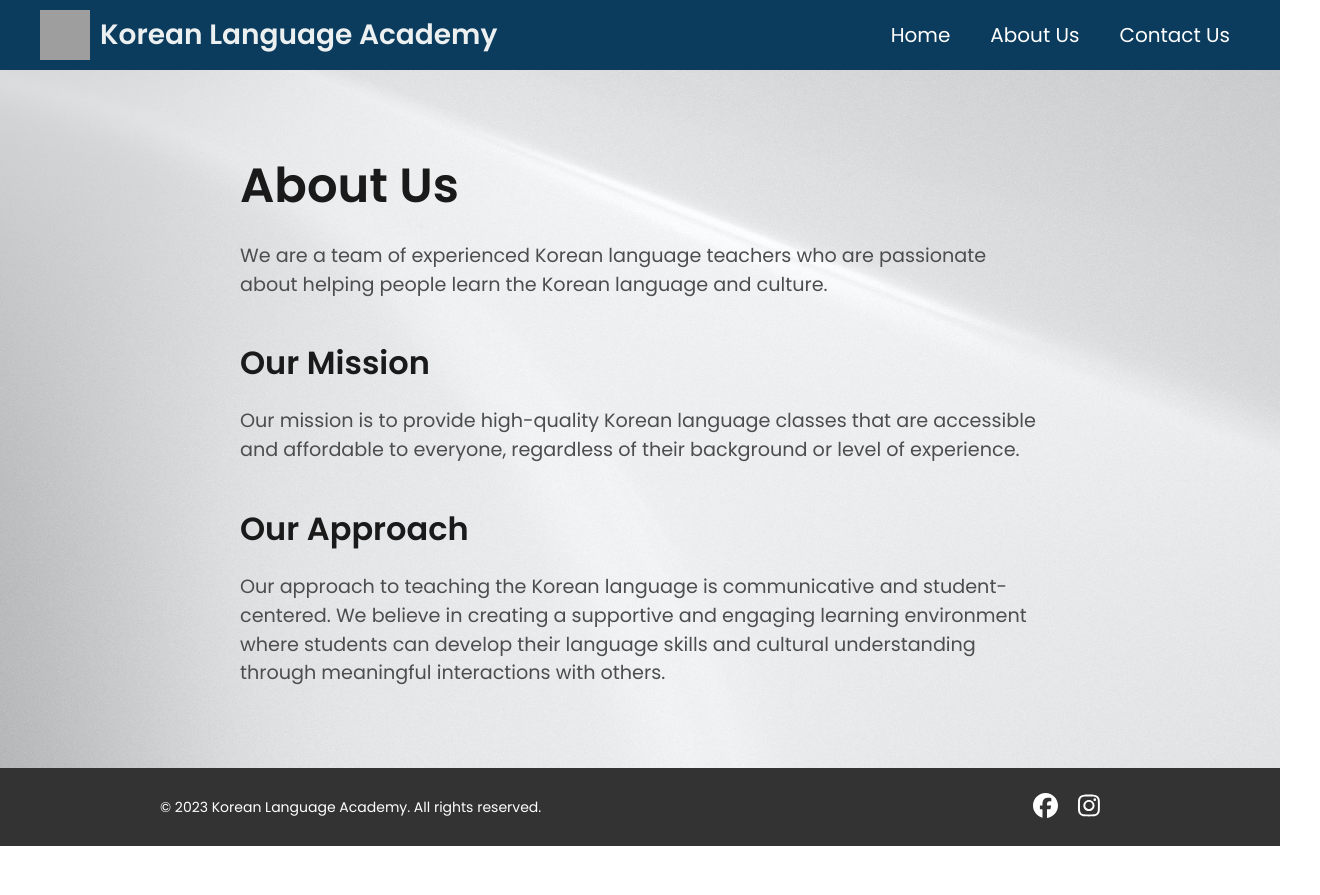
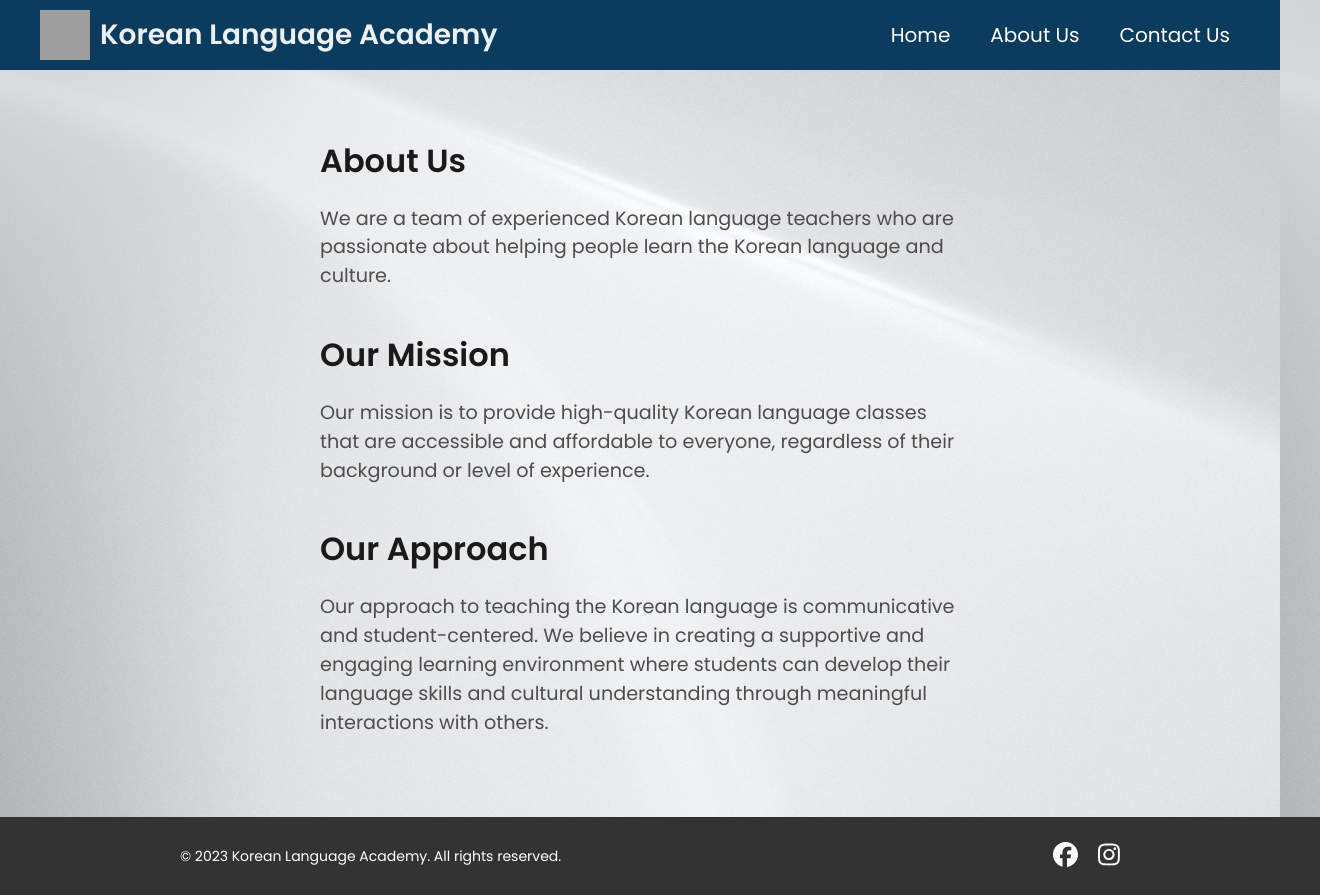
Before and after one commit to kcmanoz/language-academy-website, a React (Create React App) app: page /about in a window 1280 px wide. Shown: the whole page, 1320 px wide, since content can reach past the window. Before the commit the page ends 846 px from the top, so only its background shows below. Built offline with nearby package versions, Linux system fonts and the light colour scheme; grey boxes are pictures that could not be loaded.

Commit message:
change in styles

```diff
--- a/src/Components/Home.js
+++ b/src/Components/Home.js
@@ -7,7 +7,7 @@ function Home() {
             <div className="home-header">
                 <div className="home-title-container">
                     <h1 className="home-title">Welcome to the Korean Language Academy!</h1>
-                    <p className="home-subtitle">Learn Korean with experienced instructors and immerse yourself in the culture.</p>
+                    <p className="home-subtitle">Learn Korean language with experienced instructors and immerse yourself in the Korean culture.</p>
                 </div>
                 <img src={image} alt="Korean Language Lessons" className="home-image" />
             </div>
--- a/src/Styles/about.css
+++ b/src/Styles/about.css
@@ -1,11 +1,12 @@
 .about-container {
-  max-width: 800px;
+  max-width: 50%;
   margin: 0 auto;
   padding: 40px;
+  min-height: calc(100vh - 228px);
 }
 
 .about-title {
-  font-size: 3rem;
+  font-size: 2rem;
   font-weight: bold;
   color: #1a1a1a;
   margin-bottom: 20px;
--- a/src/Styles/contact.css
+++ b/src/Styles/contact.css
@@ -2,9 +2,9 @@
   display: flex;
   flex-direction: column;
   align-items: center;
-  padding: 50px;
+  padding: 26px;
   background-color: #f7f7f7;
-  min-height: 70vh;
+  min-height: calc(100vh - 200px);
   box-shadow: 0px 2px 4px rgba(0, 0, 0, 0.3);
 }
 
--- a/src/Styles/footer.css
+++ b/src/Styles/footer.css
@@ -2,7 +2,7 @@
   background-color: #333;
   color: #fff;
   padding: 20px;
-  text-align: center;
+  width: 100%;
 }
 
 .footer-container {
--- a/src/Styles/home.css
+++ b/src/Styles/home.css
@@ -1,5 +1,5 @@
 .home-container {
-  max-width: 1200px;
+  max-width: 65%;
   margin: 0 auto;
   padding: 60px 20px;
   text-align: justify;
@@ -85,3 +85,19 @@
   line-height: 1.6;
   color: #4f6367;
 }
+
+/* Media Queries */
+
+@media (max-width: 768px) {
+  .home-container {
+    padding: 40px 10px;
+  }
+
+  .home-title {
+    font-size: 28px;
+  }
+
+  .home-subtitle {
+    font-size: 18px;
+  }
+}
--- a/src/index.css
+++ b/src/index.css
@@ -6,6 +6,7 @@ body {
   background-image: url("background-img.jpg");
   background-size: cover;
   background-repeat: no-repeat;
+  background-attachment: fixed;
 }
 
 code {
```
Also changed, not shown: src/Components/Footer.js (line endings or trailing spaces).
